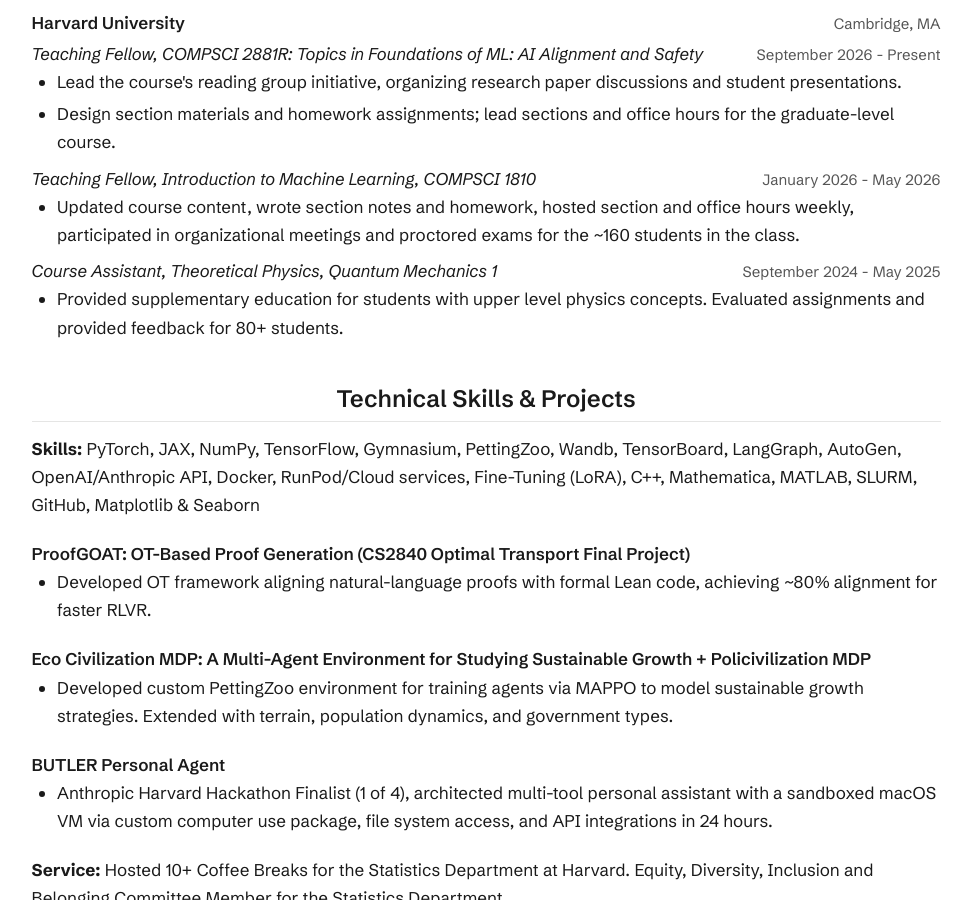
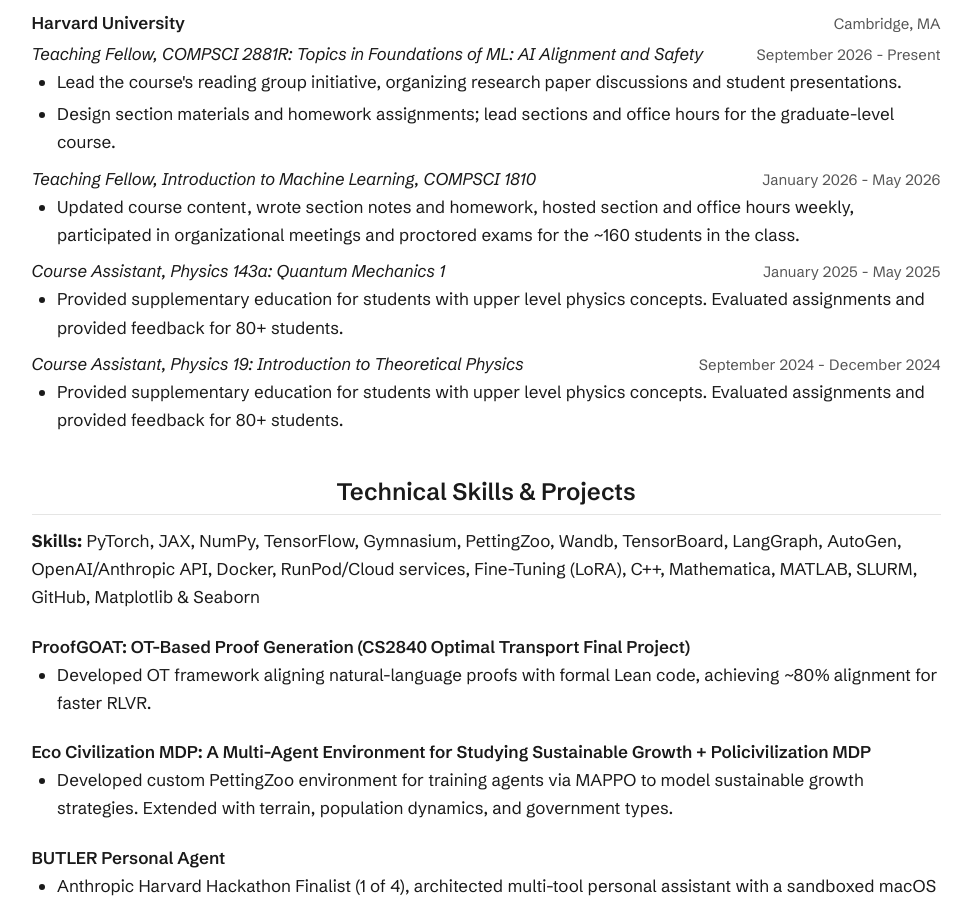
Before and after one commit to Ege-Cakar/ege-cakar.github.io, a Jekyll site: the page built from cv.html, in a window 1280 px wide and 900 px high, scrolled down 2940 px. Shown: the whole window, without its empty margins (154-1125 px from the left). Built offline with Jekyll 4.4.1, drawn with Linux system fonts in a browser that asks for light colours.

Commit message:
Split course assistant CV entry into Physics 143a and 19
The CV listed one "Course Assistant, Theoretical Physics, Quantum
Mechanics 1" role for September 2024 - May 2025. List the two courses
separately, as on the Teaching page: Physics 143a (January - May 2025)
and Physics 19 (September - December 2024), each with the same bullet.

Co-Authored-By: Claude Opus 5.5 <noreply@anthropic.com>

```diff
--- a/_data/cv.yml
+++ b/_data/cv.yml
@@ -76,8 +76,12 @@ sections:
             date: January 2026 - May 2026
             bullets:
               - Updated course content, wrote section notes and homework, hosted section and office hours weekly, participated in organizational meetings and proctored exams for the ~160 students in the class.
-          - title: Course Assistant, Theoretical Physics, Quantum Mechanics 1
-            date: September 2024 - May 2025
+          - title: "Course Assistant, Physics 143a: Quantum Mechanics 1"
+            date: January 2025 - May 2025
+            bullets:
+              - Provided supplementary education for students with upper level physics concepts. Evaluated assignments and provided feedback for 80+ students.
+          - title: "Course Assistant, Physics 19: Introduction to Theoretical Physics"
+            date: September 2024 - December 2024
             bullets:
               - Provided supplementary education for students with upper level physics concepts. Evaluated assignments and provided feedback for 80+ students.
 
```
